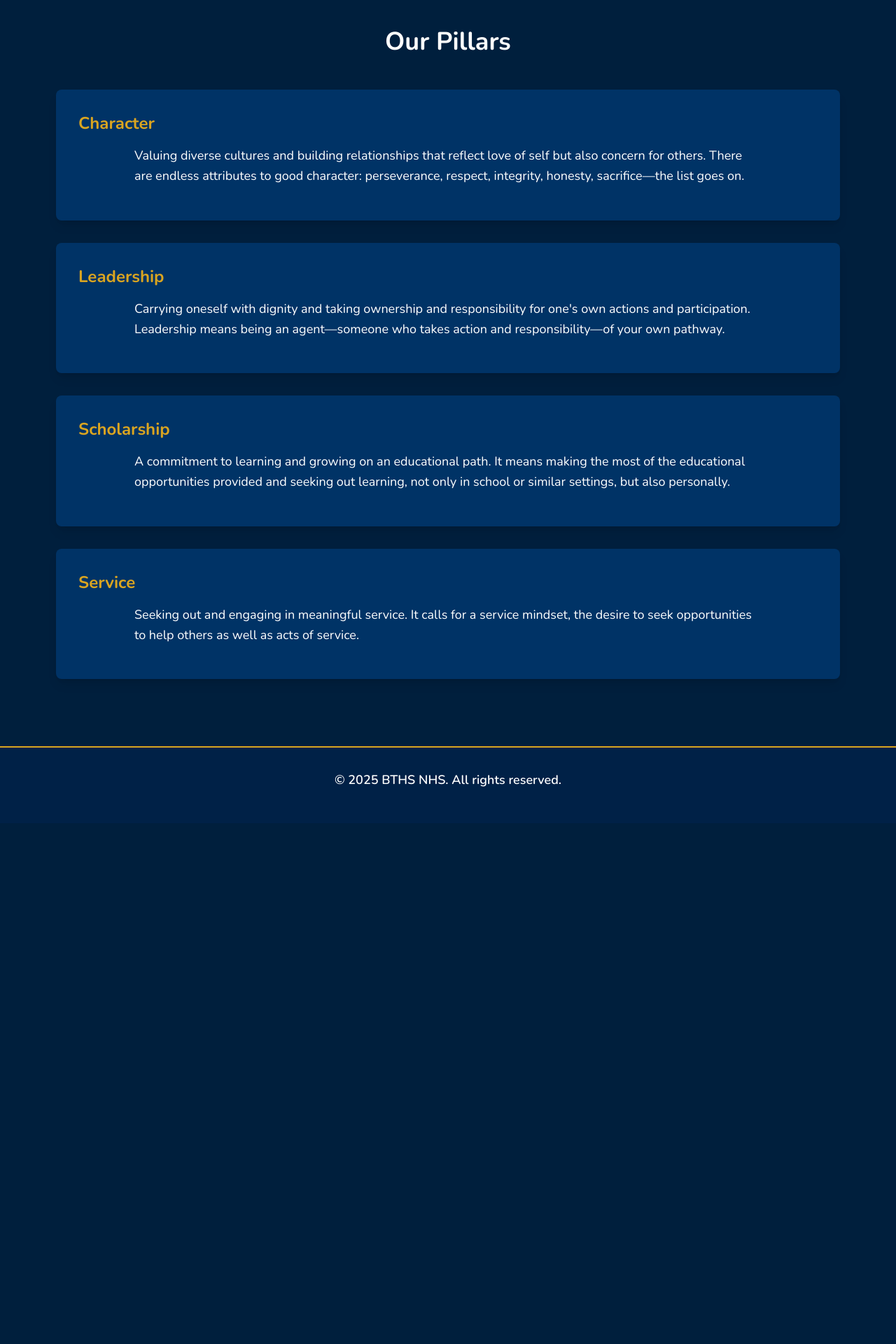
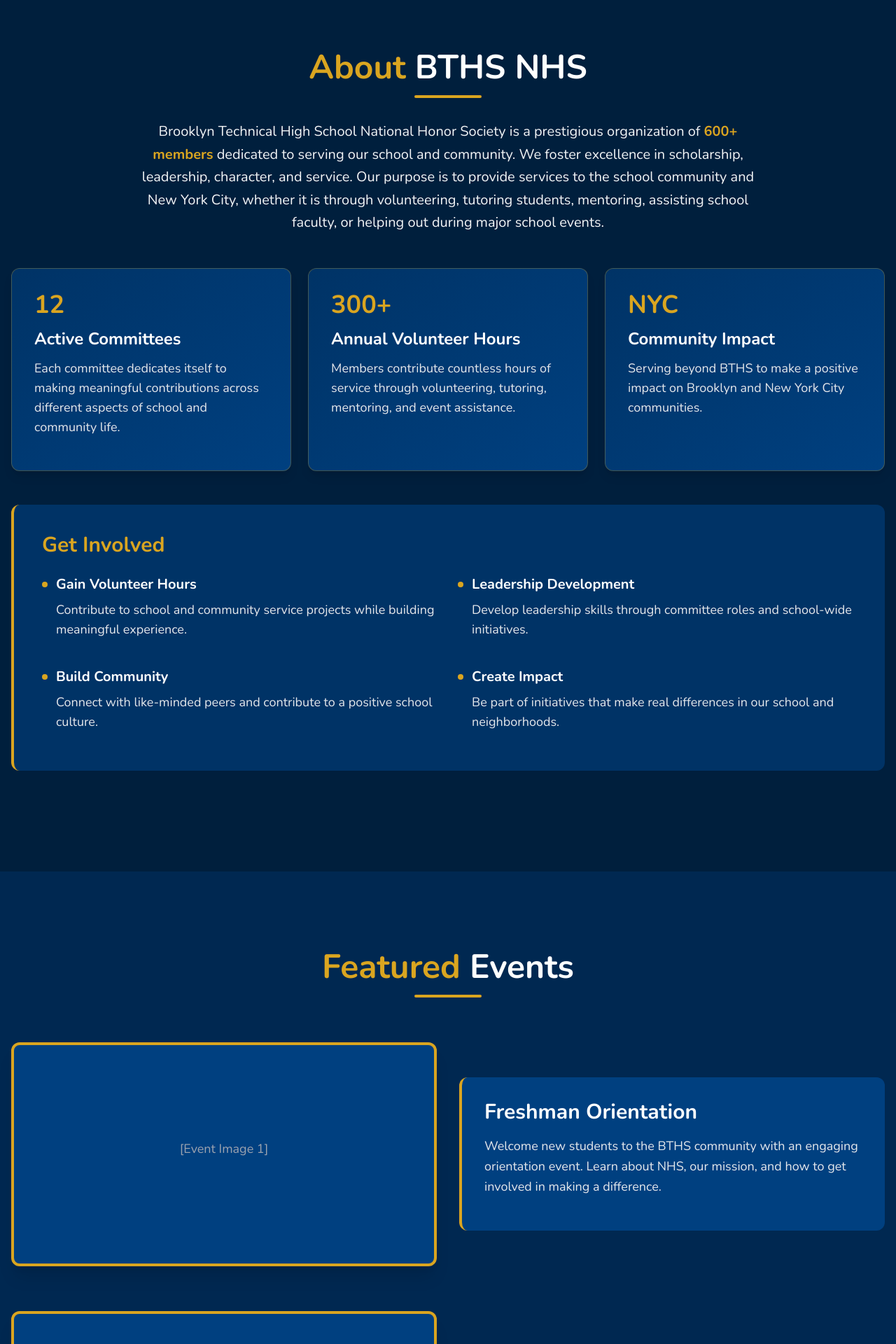
Before and after one commit to BTHS-NHS-Secretaries/test, a Next.js app: page /home in a window 1280 px wide. Shown: the part 840-2760 px from the top of the page at 70% size. Before the commit the page ends 2016 px from the top, so only its background shows below. Built offline with nearby package versions, Linux system fonts and the light colour scheme; a web font is replaced by a local one.

Commit message:
Update Home Page
Potentially 50% done, want to add more animation, detail, ect soon

```diff
--- a/src/app/(pages)/home/page.tsx
+++ b/src/app/(pages)/home/page.tsx
@@ -5,39 +5,172 @@
     <div className="bg-darkBlue-900 text-white">
       <Carousel />
 
-      <section className="max-w-6xl mx-auto px-4 py-12">
-        <h2 className="text-4xl font-bold text-center mb-12">Our Pillars</h2>
-        <div className="space-y-8">
-          <div className="bg-darkBlue-800 p-8 rounded-lg shadow-lg hover:bg-darkBlue-700 transition-colors">
-            <h3 className="text-2xl font-bold text-gold mb-4">Character</h3>
-            <p className="text-lg leading-relaxed">
-              Valuing diverse cultures and building relationships that reflect love of self but also concern for others.
-              There are endless attributes to good character: perseverance, respect, integrity, honesty, sacrifice—the list goes on.
-            </p>
+      <section className="max-w-7xl mx-auto px-4 py-20">
+        <div className="mb-16">
+          <h2 className="text-5xl font-bold mb-4 text-center">
+            <span className="text-gold">About</span> BTHS NHS
+          </h2>
+          <div className="w-24 h-1 bg-gold mx-auto rounded-full mb-8"></div>
+
+          <p className="text-xl leading-relaxed text-center max-w-4xl mx-auto mb-12 text-gray-100">
+            Brooklyn Technical High School National Honor Society is a prestigious organization of <span className="font-bold text-gold">600+ members</span> dedicated to serving our school and community. We foster excellence in scholarship, leadership, character, and service. Our purpose is to provide services to the school community and New York City, whether it is through volunteering, tutoring students, mentoring, assisting school faculty, or helping out during major school events.
+          </p>
+
+          {/* Info Grid */}
+          <div className="grid grid-cols-1 md:grid-cols-3 gap-6 mb-12">
+            {/* Card 1: Community Impact */}
+            <div className="bg-gradient-to-br from-darkBlue-800 to-darkBlue-700 p-8 rounded-xl shadow-lg border border-gold border-opacity-30 hover:border-opacity-100 transition-all">
+              <div className="text-4xl font-bold text-gold mb-3">12</div>
+              <h3 className="text-2xl font-bold mb-3">Active Committees</h3>
+              <p className="text-gray-200">Each committee dedicates itself to making meaningful contributions across different aspects of school and community life.</p>
+            </div>
+
+            {/* Card 2: Volunteer Hours */}
+            <div className="bg-gradient-to-br from-darkBlue-800 to-darkBlue-700 p-8 rounded-xl shadow-lg border border-gold border-opacity-30 hover:border-opacity-100 transition-all">
+              <div className="text-4xl font-bold text-gold mb-3">300+</div>
+              <h3 className="text-2xl font-bold mb-3">Annual Volunteer Hours</h3>
+              <p className="text-gray-200">Members contribute countless hours of service through volunteering, tutoring, mentoring, and event assistance.</p>
+            </div>
+
+            {/* Card 3: Community Reach */}
+            <div className="bg-gradient-to-br from-darkBlue-800 to-darkBlue-700 p-8 rounded-xl shadow-lg border border-gold border-opacity-30 hover:border-opacity-100 transition-all">
+              <div className="text-4xl font-bold text-gold mb-3">NYC</div>
+              <h3 className="text-2xl font-bold mb-3">Community Impact</h3>
+              <p className="text-gray-200">Serving beyond BTHS to make a positive impact on Brooklyn and New York City communities.</p>
+            </div>
           </div>
 
-          <div className="bg-darkBlue-800 p-8 rounded-lg shadow-lg hover:bg-darkBlue-700 transition-colors">
-            <h3 className="text-2xl font-bold text-gold mb-4">Leadership</h3>
-            <p className="text-lg leading-relaxed">
-              Carrying oneself with dignity and taking ownership and responsibility for one's own actions and participation.
-              Leadership means being an agent—someone who takes action and responsibility—of your own pathway.
-            </p>
+          {/* Opportunities Section */}
+          <div className="bg-darkBlue-800 rounded-xl p-10 border-l-4 border-gold">
+            <h3 className="text-3xl font-bold mb-6 text-gold">Get Involved</h3>
+            <div className="grid grid-cols-1 md:grid-cols-2 gap-6">
+              <div>
+                <h4 className="text-xl font-bold mb-2 flex items-center">
+                  <span className="w-2 h-2 bg-gold rounded-full mr-3"></span>
+                  Gain Volunteer Hours
+                </h4>
+                <p className="text-gray-200 ml-5">Contribute to school and community service projects while building meaningful experience.</p>
+              </div>
+              <div>
+                <h4 className="text-xl font-bold mb-2 flex items-center">
+                  <span className="w-2 h-2 bg-gold rounded-full mr-3"></span>
+                  Leadership Development
+                </h4>
+                <p className="text-gray-200 ml-5">Develop leadership skills through committee roles and school-wide initiatives.</p>
+              </div>
+              <div>
+                <h4 className="text-xl font-bold mb-2 flex items-center">
+                  <span className="w-2 h-2 bg-gold rounded-full mr-3"></span>
+                  Build Community
+                </h4>
+                <p className="text-gray-200 ml-5">Connect with like-minded peers and contribute to a positive school culture.</p>
+              </div>
+              <div>
+                <h4 className="text-xl font-bold mb-2 flex items-center">
+                  <span className="w-2 h-2 bg-gold rounded-full mr-3"></span>
+                  Create Impact
+                </h4>
+                <p className="text-gray-200 ml-5">Be part of initiatives that make real differences in our school and neighborhoods.</p>
+              </div>
+            </div>
+          </div>
+        </div>
+      </section>
+
+      {/* Events Section */}
+      <section className="bg-darkBlue-800 bg-opacity-50 py-20 px-4">
+        <div className="max-w-7xl mx-auto">
+          <h2 className="text-5xl font-bold mb-4 text-center">
+            <span className="text-gold">Featured</span> Events
+          </h2>
+          <div className="w-24 h-1 bg-gold mx-auto rounded-full mb-16"></div>
+
+          {/* Event 1 */}
+          <div className="mb-16 grid grid-cols-1 md:grid-cols-2 gap-8 items-center">
+            <div className="order-2 md:order-1">
+              <div className="bg-darkBlue-700 rounded-xl overflow-hidden border-4 border-gold shadow-xl h-80 flex items-center justify-center">
+                <div className="text-center">
+                  <p className="text-gray-400">[Event Image 1]</p>
+                </div>
+              </div>
+            </div>
+            <div className="order-1 md:order-2 bg-darkBlue-700 p-8 rounded-xl border-l-4 border-gold">
+              <h3 className="text-3xl font-bold mb-4">Freshman Orientation</h3>
+              <p className="text-gray-200 mb-4 leading-relaxed">
+                Welcome new students to the BTHS community with an engaging orientation event. Learn about NHS, our mission, and how to get involved in making a difference.
+              </p>
+            </div>
           </div>
 
-          <div className="bg-darkBlue-800 p-8 rounded-lg shadow-lg hover:bg-darkBlue-700 transition-colors">
-            <h3 className="text-2xl font-bold text-gold mb-4">Scholarship</h3>
-            <p className="text-lg leading-relaxed">
-              A commitment to learning and growing on an educational path. It means making the most of the educational
-              opportunities provided and seeking out learning, not only in school or similar settings, but also personally.
-            </p>
+          {/* Event 2 */}
+          <div className="grid grid-cols-1 md:grid-cols-2 gap-8 items-center">
+            <div className="order-1">
+              <div className="bg-darkBlue-700 rounded-xl overflow-hidden border-4 border-gold shadow-xl h-80 flex items-center justify-center">
+                <div className="text-center">
+                  <p className="text-gray-400">[Event Image 2]</p>
+                </div>
+              </div>
+            </div>
+            <div className="order-2 bg-darkBlue-700 p-8 rounded-xl border-l-4 border-gold">
+              <h3 className="text-3xl font-bold mb-4">Fall Open House</h3>
+              <p className="text-gray-200 mb-4 leading-relaxed">
+                Fall open house
+              </p>
+            </div>
+          </div>
+        </div>
+      </section>
+
+      {/* Our Pillars Section */}
+      <section className="max-w-7xl mx-auto px-4 py-20">
+        <h2 className="text-5xl font-bold mb-4 text-center">
+          <span className="text-gold">Our</span> Pillars
+        </h2>
+        <div className="w-24 h-1 bg-gold mx-auto rounded-full mb-16"></div>
+
+        <div className="grid grid-cols-1 md:grid-cols-2 lg:grid-cols-4 gap-6">
+          {/* Character */}
+          <div className="group relative">
+            <div className="absolute inset-0 bg-gradient-to-r from-gold to-yellow-400 rounded-xl opacity-0 group-hover:opacity-20 blur transition-opacity duration-300"></div>
+            <div className="relative bg-darkBlue-800 p-8 rounded-xl border-2 border-darkBlue-700 group-hover:border-gold transition-colors duration-300 h-full">
+              <h3 className="text-2xl font-bold text-gold mb-4">Character</h3>
+              <p className="text-gray-200 leading-relaxed">
+                Valuing diverse cultures and building relationships with integrity, honesty, and perseverance.
+              </p>
+            </div>
           </div>
 
-          <div className="bg-darkBlue-800 p-8 rounded-lg shadow-lg hover:bg-darkBlue-700 transition-colors">
-            <h3 className="text-2xl font-bold text-gold mb-4">Service</h3>
-            <p className="text-lg leading-relaxed">
-              Seeking out and engaging in meaningful service. It calls for a service mindset, the desire to seek opportunities
-              to help others as well as acts of service.
-            </p>
+          {/* Leadership */}
+          <div className="group relative">
+            <div className="absolute inset-0 bg-gradient-to-r from-gold to-yellow-400 rounded-xl opacity-0 group-hover:opacity-20 blur transition-opacity duration-300"></div>
+            <div className="relative bg-darkBlue-800 p-8 rounded-xl border-2 border-darkBlue-700 group-hover:border-gold transition-colors duration-300 h-full">
+              <h3 className="text-2xl font-bold text-gold mb-4">Leadership</h3>
+              <p className="text-gray-200 leading-relaxed">
+                Taking ownership and responsibility, being an agent of change and action in our communities.
+              </p>
+            </div>
+          </div>
+
+          {/* Scholarship */}
+          <div className="group relative">
+            <div className="absolute inset-0 bg-gradient-to-r from-gold to-yellow-400 rounded-xl opacity-0 group-hover:opacity-20 blur transition-opacity duration-300"></div>
+            <div className="relative bg-darkBlue-800 p-8 rounded-xl border-2 border-darkBlue-700 group-hover:border-gold transition-colors duration-300 h-full">
+              <h3 className="text-2xl font-bold text-gold mb-4">Scholarship</h3>
+              <p className="text-gray-200 leading-relaxed">
+                Commitment to learning and growth through educational excellence and intellectual curiosity.
+              </p>
+            </div>
+          </div>
+
+          {/* Service */}
+          <div className="group relative">
+            <div className="absolute inset-0 bg-gradient-to-r from-gold to-yellow-400 rounded-xl opacity-0 group-hover:opacity-20 blur transition-opacity duration-300"></div>
+            <div className="relative bg-darkBlue-800 p-8 rounded-xl border-2 border-darkBlue-700 group-hover:border-gold transition-colors duration-300 h-full">
+              <h3 className="text-2xl font-bold text-gold mb-4">Service</h3>
+              <p className="text-gray-200 leading-relaxed">
+                Engaging in meaningful service with a desire to help others and make lasting positive impact.
+              </p>
+            </div>
           </div>
         </div>
       </section>
--- a/src/components/Carousel.tsx
+++ b/src/components/Carousel.tsx
@@ -66,10 +66,10 @@
         </div>
 
         <div className="absolute left-12 top-1/2 transform -translate-y-1/2 z-10">
-          <h1 className="pl-20 text-6xl md:text-7xl font-bold text-white drop-shadow-lg leading-tight">
-            BTHS<br />NHS
+          <h1 className="pl-20 text-6xl md:text-6xl font-bold text-white drop-shadow-lg leading-tight">
+            Brooklyn Technical<br /> High School NHS
           </h1>
-          <p className="pl-20 text-xl text-gray-200 mt-4 drop-shadow-md">National Honor Society</p>
+          <p className="pl-20 text-xl text-gray-200 mt-4 drop-shadow-md">We aim to provide a platform for academic excellence and leadership development.</p>
         </div>
 
         <button
```
